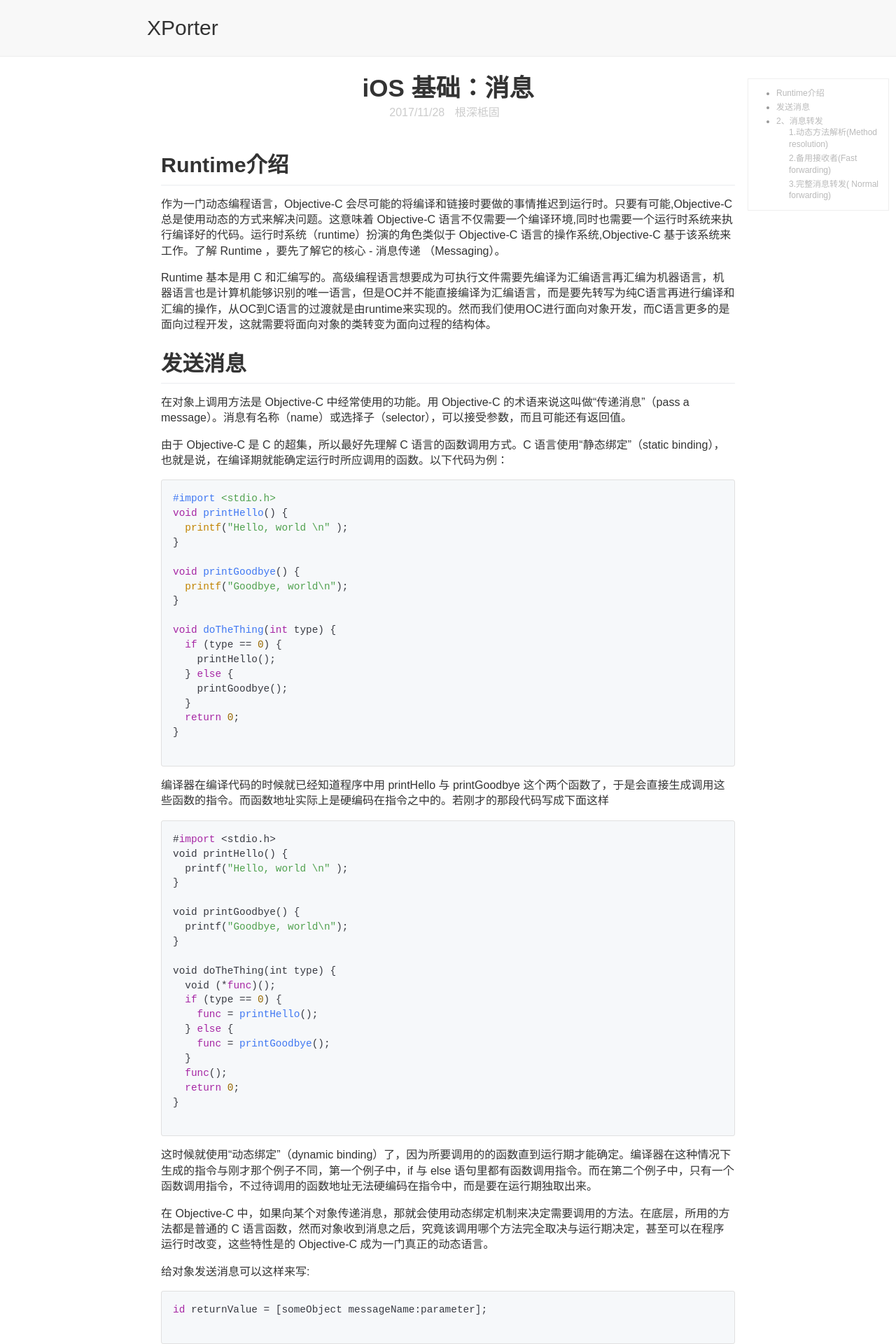
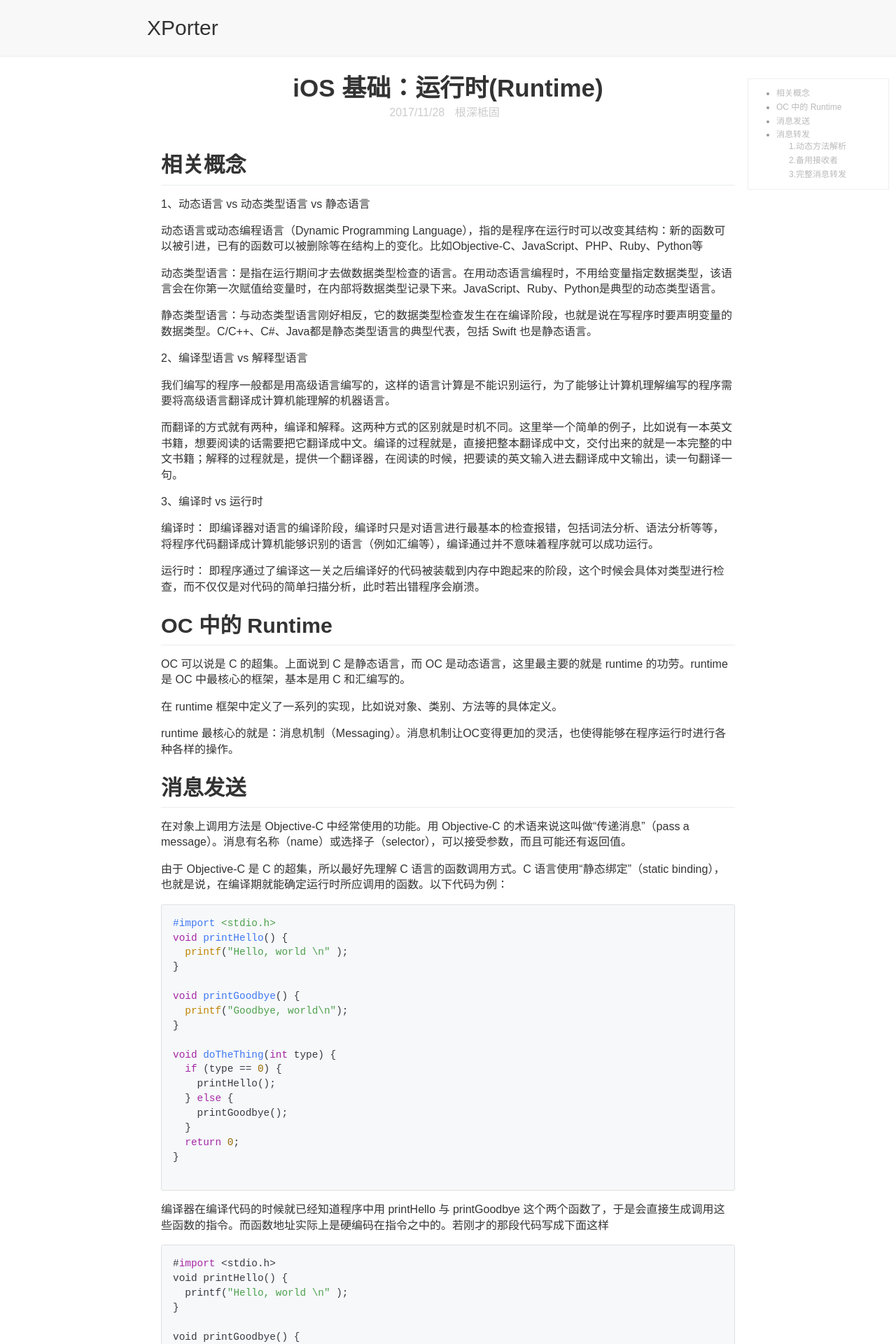
Before and after one commit to nyzhanggy/dulldevil.github.io, a Jekyll site: the page built from _posts/base/2017-11-28-运行时(Runtime).md, in a window 1280 px wide. Shown: the top 1920 px of the page at 70% size. Built offline with Jekyll 4.4.1, drawn with Linux system fonts in a browser that asks for light colours; some of the changed text lies outside the part shown.

Commit message:
更新runtime相关

```diff
--- a/_posts/base/2017-11-28-消息.md
+++ b/_posts/base/2017-11-28-运行时(Runtime).md
@@ -1,20 +1,45 @@
 ---
-title: iOS 基础：消息
+title: iOS 基础：运行时(Runtime)
 categories: [根深柢固]
 ---
 
 - TOC
 {:toc}
 
+## 相关概念
 
-## Runtime介绍
-作为一门动态编程语言，Objective-C 会尽可能的将编译和链接时要做的事情推迟到运行时。只要有可能,Objective-C 总是使用动态的方式来解决问题。这意味着 Objective-C 语言不仅需要一个编译环境,同时也需要一个运行时系统来执行编译好的代码。运行时系统（runtime）扮演的角色类似于 Objective-C 语言的操作系统,Objective-C 基于该系统来工作。了解 Runtime ，要先了解它的核心 - 消息传递 （Messaging）。
+1、动态语言 vs 动态类型语言 vs 静态语言
+
+动态语言或动态编程语言（Dynamic Programming Language），指的是程序在运行时可以改变其结构：新的函数可以被引进，已有的函数可以被删除等在结构上的变化。比如Objective-C、JavaScript、PHP、Ruby、Python等
+
+动态类型语言：是指在运行期间才去做数据类型检查的语言。在用动态语言编程时，不用给变量指定数据类型，该语言会在你第一次赋值给变量时，在内部将数据类型记录下来。JavaScript、Ruby、Python是典型的动态类型语言。
+
+静态类型语言：与动态类型语言刚好相反，它的数据类型检查发生在在编译阶段，也就是说在写程序时要声明变量的数据类型。C/C++、C#、Java都是静态类型语言的典型代表，包括 Swift 也是静态语言。
+
+2、编译型语言 vs 解释型语言
+
+我们编写的程序一般都是用高级语言编写的，这样的语言计算是不能识别运行，为了能够让计算机理解编写的程序需要将高级语言翻译成计算机能理解的机器语言。
+
+而翻译的方式就有两种，编译和解释。这两种方式的区别就是时机不同。这里举一个简单的例子，比如说有一本英文书籍，想要阅读的话需要把它翻译成中文。编译的过程就是，直接把整本翻译成中文，交付出来的就是一本完整的中文书籍；解释的过程就是，提供一个翻译器，在阅读的时候，把要读的英文输入进去翻译成中文输出，读一句翻译一句。
 
 
-Runtime 基本是用 C 和汇编写的。高级编程语言想要成为可执行文件需要先编译为汇编语言再汇编为机器语言，机器语言也是计算机能够识别的唯一语言，但是OC并不能直接编译为汇编语言，而是要先转写为纯C语言再进行编译和汇编的操作，从OC到C语言的过渡就是由runtime来实现的。然而我们使用OC进行面向对象开发，而C语言更多的是面向过程开发，这就需要将面向对象的类转变为面向过程的结构体。
+3、编译时 vs 运行时
+
+编译时： 即编译器对语言的编译阶段，编译时只是对语言进行最基本的检查报错，包括词法分析、语法分析等等，将程序代码翻译成计算机能够识别的语言（例如汇编等），编译通过并不意味着程序就可以成功运行。
+
+运行时： 即程序通过了编译这一关之后编译好的代码被装载到内存中跑起来的阶段，这个时候会具体对类型进行检查，而不仅仅是对代码的简单扫描分析，此时若出错程序会崩溃。
 
 
-## 发送消息
+## OC 中的 Runtime
+OC 可以说是 C 的超集。上面说到 C 是静态语言，而 OC 是动态语言，这里最主要的就是 runtime 的功劳。runtime 是 OC 中最核心的框架，基本是用 C 和汇编写的。
+
+在 runtime 框架中定义了一系列的实现，比如说对象、类别、方法等的具体定义。
+
+runtime 最核心的就是：消息机制（Messaging）。消息机制让OC变得更加的灵活，也使得能够在程序运行时进行各种各样的操作。
+
+
+
+## 消息发送
 在对象上调用方法是 Objective-C 中经常使用的功能。用 Objective-C 的术语来说这叫做“传递消息”（pass a message）。消息有名称（name）或选择子（selector），可以接受参数，而且可能还有返回值。
 
 由于 Objective-C 是 C 的超集，所以最好先理解 C 语言的函数调用方式。C 语言使用“静态绑定”（static binding），也就是说，在编译期就能确定运行时所应调用的函数。以下代码为例：
@@ -98,19 +123,19 @@ objc_msgSend 函数会依据接受者与选择子的类型来调用适当的方
 5. 转发IMP的return值。
 
 
-## 2、消息转发
+## 消息转发
 当 OC 向某个对象发送了一条未知的消息时，他并不会马上报错，而是会经历几个步骤：
 
 ![](https://raw.githubusercontent.com/DullDevil/pics/master/base/method-forwarding.png)
 
-### 1.动态方法解析(Method resolution)
-首先调用所属类的的类方法`+resolveInstanceMrthod` 可以有机会为该未知消息新增一个处理方法，不过前提是我们已经实现了这个处理方法，我们可以通过 `class_addMethod` 函数动态的添加未知消息到类里，让原来没有处理这个消息的类具有处理这个消息的能力
+### 1.动态方法解析
+动态方法解析(Method resolution)：首先调用所属类的的类方法`+resolveInstanceMrthod` 可以有机会为该未知消息新增一个处理方法，不过前提是我们已经实现了这个处理方法，我们可以通过 `class_addMethod` 函数动态的添加未知消息到类里，让原来没有处理这个消息的类具有处理这个消息的能力
 
-### 2.备用接收者(Fast forwarding)
-如果目标对象实现了`-forwardingTargetForSelector:`，Runtime 这时就会调用这个方法，给你把这个消息转发给其他对象的机会。 只要这个方法返回的不是nil和self，整个消息发送的过程就会被重启，当然发送的对象会变成你返回的那个对象。否则，就会继续Normal Fowarding。 这里叫Fast，只是为了区别下一步的转发机制。因为这一步不会创建任何新的对象，但下一步转发会创建一个NSInvocation对象，所以相对更快点
+### 2.备用接收者
+备用接收者(Fast forwarding)：如果目标对象实现了`-forwardingTargetForSelector:`，Runtime 这时就会调用这个方法，给你把这个消息转发给其他对象的机会。 只要这个方法返回的不是nil和self，整个消息发送的过程就会被重启，当然发送的对象会变成你返回的那个对象。否则，就会继续Normal Fowarding。 这里叫Fast，只是为了区别下一步的转发机制。因为这一步不会创建任何新的对象，但下一步转发会创建一个NSInvocation对象，所以相对更快点
 
-### 3.完整消息转发( Normal forwarding)
-这一步是Runtime最后一次给你挽救的机会。首先它会发送`-methodSignatureForSelector:`消息获得函数的参数和返回值类型。如果`-methodSignatureForSelector:`返回nil，Runtime则会发出`-doesNotRecognizeSelector:`消息，程序这时也就挂掉了。如果返回了一个函数签名，Runtime就会创建一个`NSInvocation`对象并发送`-forwardInvocation:`消息给目标对象。
+### 3.完整消息转发
+完整消息转发( Normal forwarding)：这一步是Runtime最后一次给你挽救的机会。首先它会发送`-methodSignatureForSelector:`消息获得函数的参数和返回值类型。如果`-methodSignatureForSelector:`返回nil，Runtime则会发出`-doesNotRecognizeSelector:`消息，程序这时也就挂掉了。如果返回了一个函数签名，Runtime就会创建一个`NSInvocation`对象并发送`-forwardInvocation:`消息给目标对象。
 
 
 这里贴一个SelectorSafe 的实现代码，其思路就是在完整消息转发( Normal forwarding)阶段，做了一个挽救操作，防止应用crash。
```
Also changed, not shown: _posts/base/2017-11-28-动态特性.md (+0 -12 lines).
